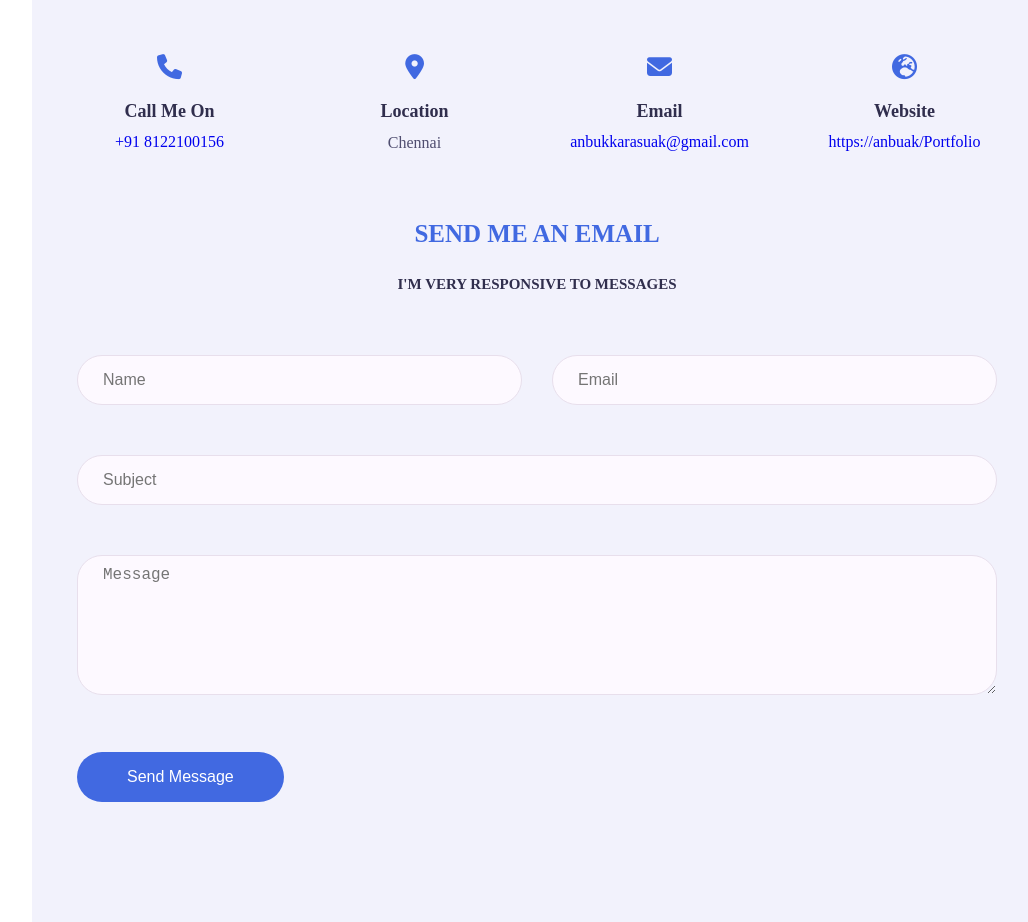
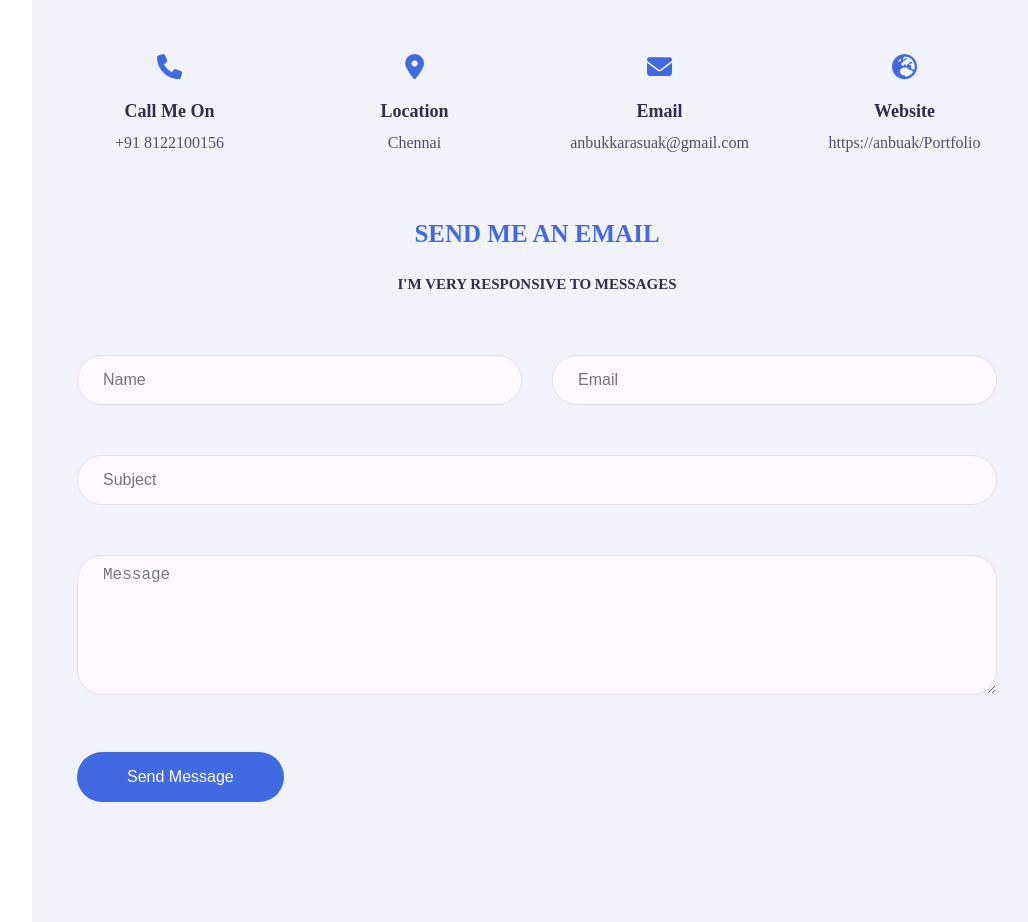
Before and after one commit to AnbuAK/Personal_portfolio, a website: page index.html in a window 1280 px wide. Shown: the part 3740-4662 px from the top of the page, without its empty margins (238-1266 px from the left). Drawn offline with nearby package versions, Linux system fonts and the light colour scheme; a web font is replaced by a local one.

Commit message:
Update style.css

```diff
--- a/style.css
+++ b/style.css
@@ -701,6 +701,13 @@ h3.my-profession
     color: var(--text-black-700);
     font-weight: 400;
 }
+.contact .contact-info-item a
+{
+    font-size: 16px;
+    line-height: 25px;
+    color: var(--text-black-700);
+    font-weight: 400;
+}
 .contact .contact-form
 {
     flex: 0 0 100%;
```
